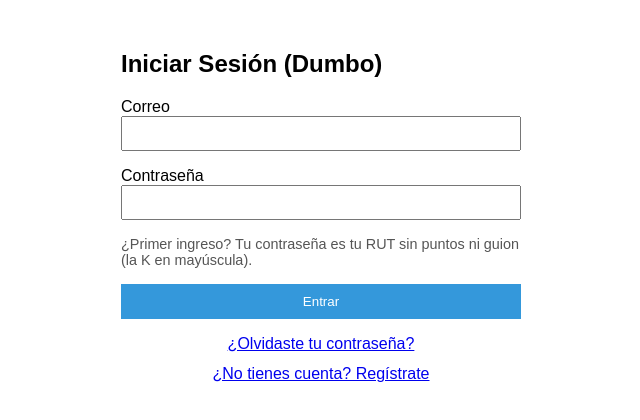
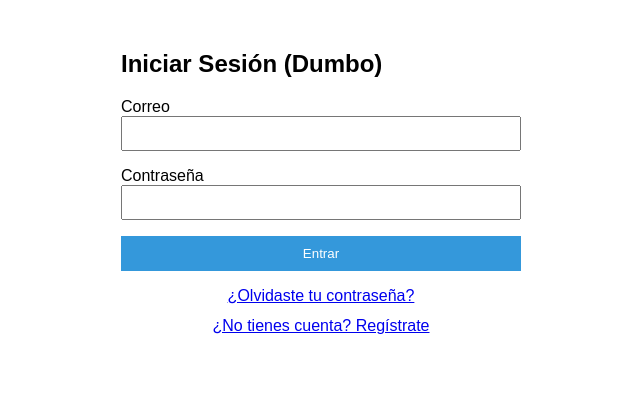
Before and after one commit to Dibect/frontend-proyecto-plataformas, an Angular app: page /login in a window 1280 px wide. Shown: the top 420 px of the page, without its empty margins (319-959 px from the left). Built offline with nearby package versions, Linux system fonts and the light colour scheme.

Commit message:
refactor(auth): retirar texto de ayuda de contraseña inicial de la vista de login

```diff
--- a/src/app/login/login.html
+++ b/src/app/login/login.html
@@ -53,10 +53,6 @@
       }
     </div>
 
-    <p style="font-size: 0.9rem; color: #555; margin-bottom: 1rem;">
-      ¿Primer ingreso? Tu contraseña es tu RUT sin puntos ni guion (la K en mayúscula).
-    </p>
-
     <button
       type="submit"
       [disabled]="loading()"
```
